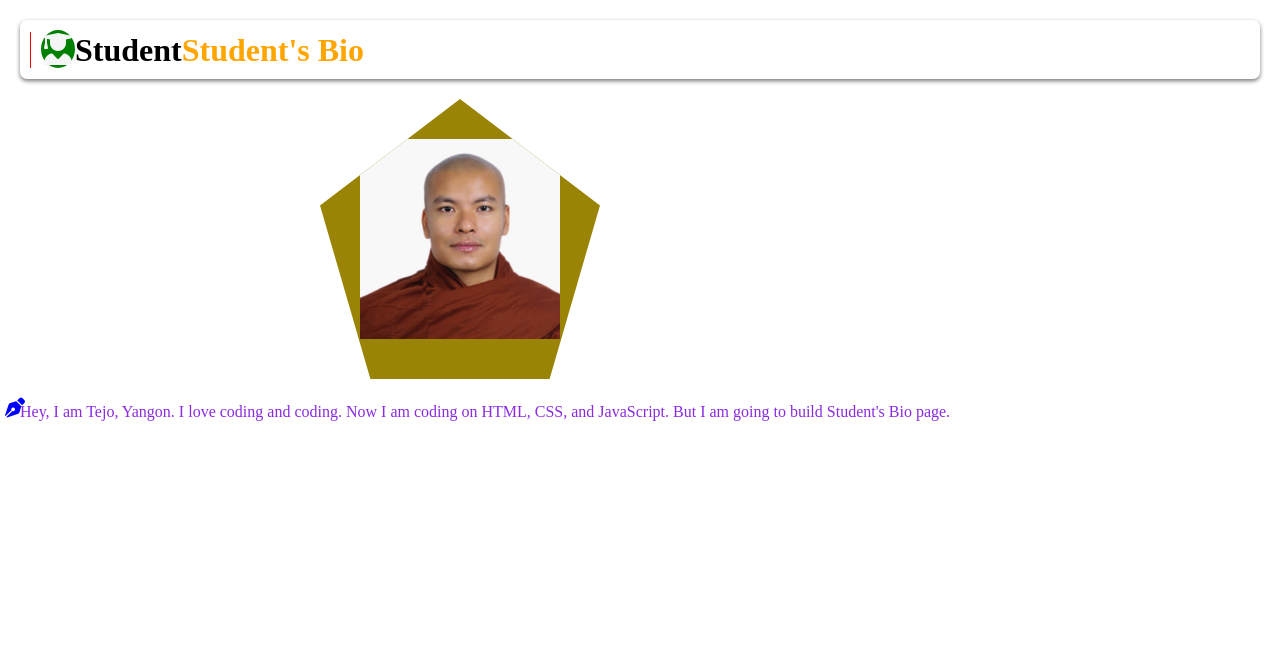
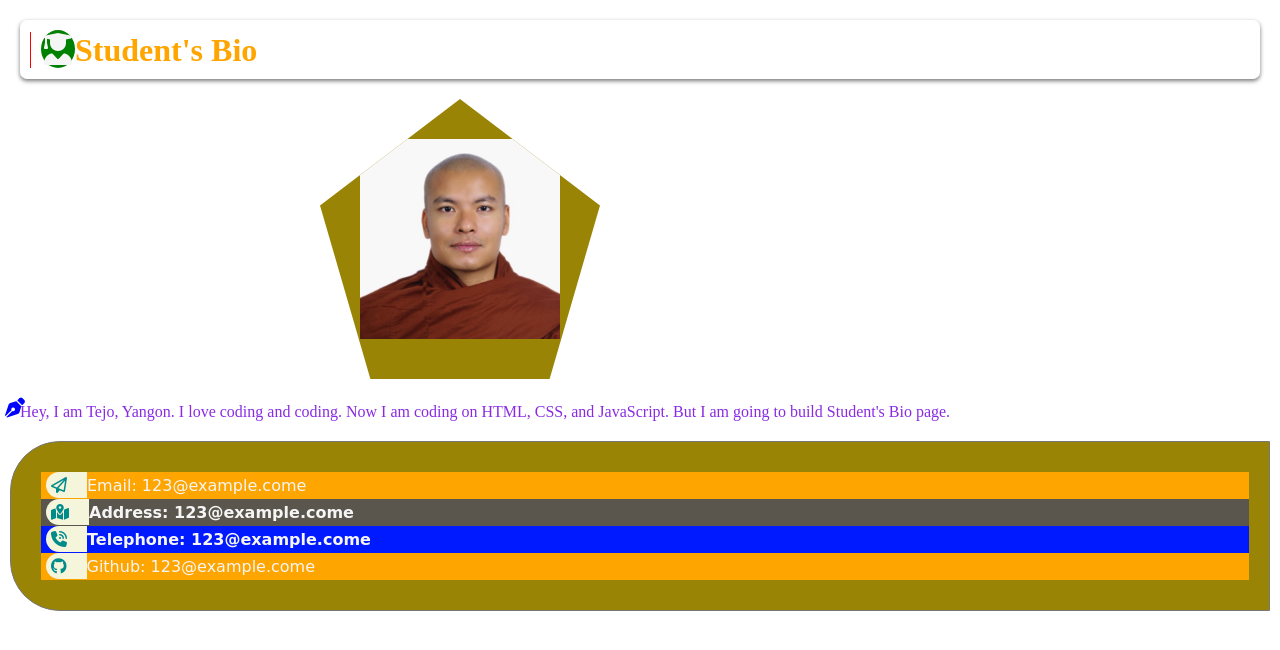
Before and after one commit to Viriya-Ashin/Student-sBio, a plain HTML site: page index.html in a window 1280 px wide. Drawn offline with Linux system fonts and the light colour scheme.

Commit message:
added contact-from

```diff
--- a/assets/css/style.css
+++ b/assets/css/style.css
@@ -59,3 +59,122 @@ body {
     cursor: pointer;
     margin-left: 25%;
 }
+
+.mycontact {
+    margin: 10px;
+    border: 1px solid #777;
+    border-top-left-radius: 50px;
+    border-bottom-left-radius: 50px;
+    background-color: #9a8406;
+    padding: 30px;
+}
+
+.email {
+    background-color: orange;
+    color: darkcyan;
+    /* box-shadow: 0px 1px 2px whitesmoke; */
+    width: 100%;
+    padding: 5px;
+    /* background-color: #777; */
+    /* border-top-left-radius: 50px;
+    border-bottom-left-radius: 50px; */
+    &:before {
+        /* border: 1px solid; */
+        padding: 5px 20px 5px 5px;
+        width: 20px;
+
+        border-top-left-radius: 50px;
+    border-bottom-left-radius: 50px;
+
+    background-color: beige;
+    }
+    &:after {
+        content: "Email: 123@example.come";
+        font-family: cursive;
+        /* padding-left: 10px; */
+        color: whitesmoke;
+    }
+}
+
+.address {
+    background-color: rgb(90, 86, 77);
+    color: darkcyan;
+    /* box-shadow: 0px 1px 2px whitesmoke; */
+    width: 100%;
+    padding: 5px;
+    /* background-color: #777; */
+    /* border-top-left-radius: 50px;
+    border-bottom-left-radius: 50px; */
+    &:before {
+        /* border: 1px solid; */
+        padding: 5px 20px 5px 5px;
+        width: 20px;
+
+        border-top-left-radius: 50px;
+    border-bottom-left-radius: 50px;
+
+    background-color: beige;
+    }
+    &:after {
+        content: "Address: 123@example.come";
+        font-family: cursive;
+        /* padding-left: 10px; */
+        color: whitesmoke;
+    }
+
+}
+
+.telephone {
+    background-color: rgb(0, 26, 255);
+    color: darkcyan;
+    /* box-shadow: 0px 1px 2px whitesmoke; */
+    width: 100%;
+    padding: 5px;
+    /* background-color: #777; */
+    /* border-top-left-radius: 50px;
+    border-bottom-left-radius: 50px; */
+    &:before {
+        /* border: 1px solid; */
+        padding: 5px 20px 5px 5px;
+        width: 20px;
+
+        border-top-left-radius: 50px;
+    border-bottom-left-radius: 50px;
+
+    background-color: beige;
+    }
+    &:after {
+        content: "Telephone: 123@example.come";
+        font-family: cursive;
+        /* padding-left: 10px; */
+        color: whitesmoke;
+    }
+
+}
+
+.github {
+    background-color: orange;
+    color: darkcyan;
+    /* box-shadow: 0px 1px 2px whitesmoke; */
+    width: 100%;
+    padding: 5px;
+    /* background-color: #777; */
+    /* border-top-left-radius: 50px;
+    border-bottom-left-radius: 50px; */
+    &:before {
+        /* border: 1px solid; */
+        padding: 5px 20px 5px 5px;
+        width: 20px;
+
+        border-top-left-radius: 50px;
+    border-bottom-left-radius: 50px;
+
+    background-color: beige;
+    }
+    &:after {
+        content: "Github: 123@example.come";
+        font-family: cursive;
+        /* padding-left: 10px; */
+        color: whitesmoke;
+    }
+}
--- a/index.html
+++ b/index.html
@@ -9,9 +9,19 @@
 </head>
 <body>
 
-    <h1 class="mytitle"><i class="fa-solid fa-user-graduate myicon"></i>Student</h1>
+    <h1 class="mytitle"><i class="fa-solid fa-user-graduate myicon"></i></h1>
     <img src="./assets/images/Tejobhasa.jpeg" alt="Tejobhasa" class="myimage" id="mybio">
     <p class="aboutme"><i class="fa-solid fa-pen-nib mypen"></i></p>
+
+    <p class="mycontact">
+        <i class="fa-regular fa-paper-plane email"></i>
+
+        <i class="fa-solid fa-map-location-dot address"></i>
+
+        <i class="fa-solid fa-phone-volume telephone"></i>
+
+        <i class="fa-brands fa-github github"></i>
+    </p>
     <script src="./assets/js/script.js"></script>
 </body>
 </html>
```
Also changed, not shown: 1 other file.
